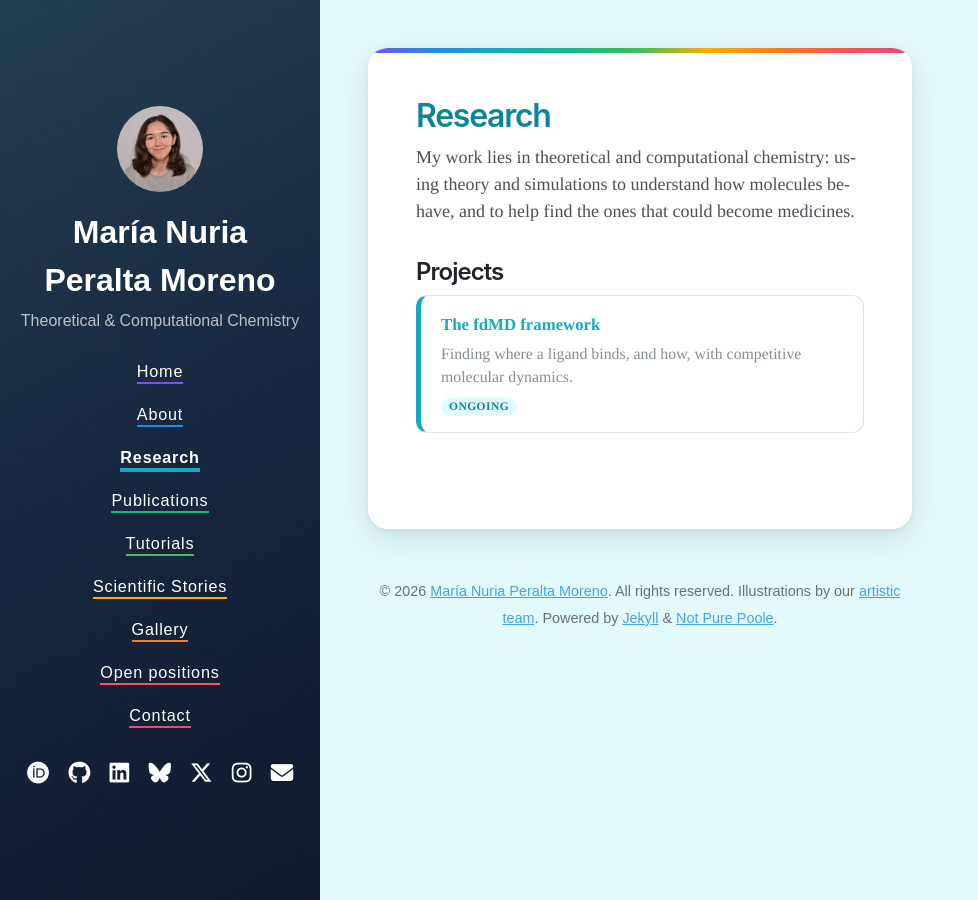
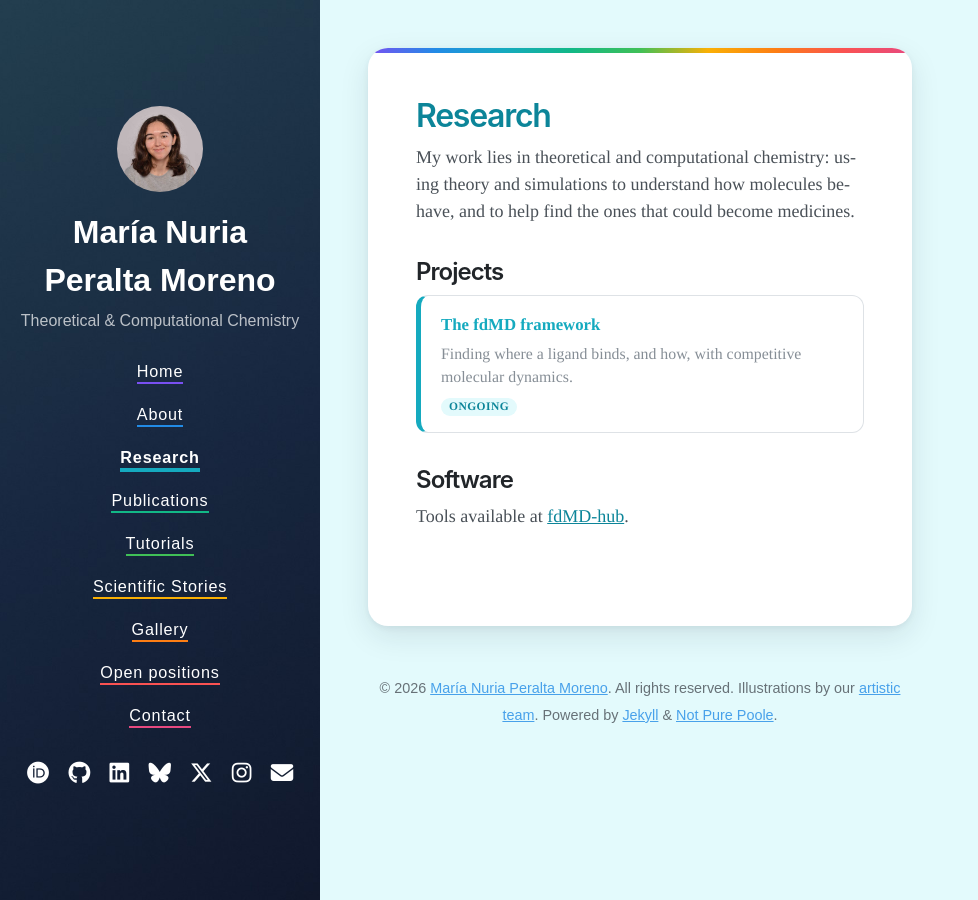
Before and after one commit to Peralta-Moreno-MN/peralta-moreno-mn.github.io, a Jekyll site: the page built from pages/research.md, in a window 1280 px wide. Shown: the whole page, without its empty margins (0-978 px from the left). Built offline with Jekyll 4.4.1, drawn with Linux system fonts in a browser that asks for light colours; nearby versions of some CDN libraries.

Commit message:
Research: add a Software section linking to fdMD-hub

```diff
--- a/pages/research.md
+++ b/pages/research.md
@@ -21,3 +21,7 @@ understand how molecules behave, and to help find the ones that could become med
   </a>
 {%- endfor -%}
 </div>
+
+## Software
+
+Tools available at [fdMD-hub](https://github.com/Peralta-Moreno-MN/fdMD-hub).
```
